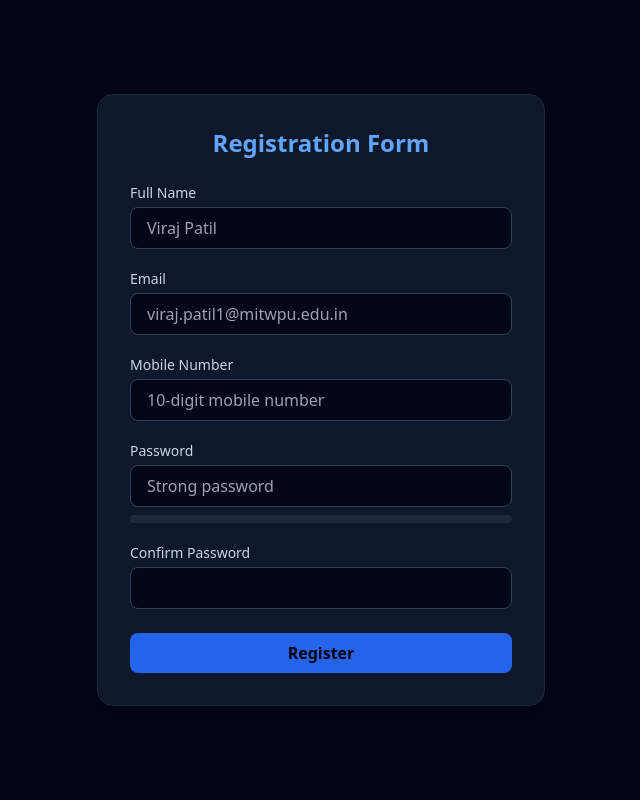
After one commit to virajmit/viraj_1032240027, a PHP site: page /form.html in a window 1280 px wide. The commit adds this page. Shown: the whole page, without its empty margins (319-959 px from the left). Run offline with PHP 8.4, Linux system fonts and the light colour scheme; some libraries are stand-ins or nearby versions.

Commit message:
Add files via upload

```diff
--- /dev/null
+++ b/form.html
@@ -0,0 +1,189 @@
+<!DOCTYPE html>
+<html lang="en">
+<head>
+  <meta charset="UTF-8" />
+  <title>Advanced Tailwind Form Validation</title>
+  <meta name="viewport" content="width=device-width, initial-scale=1.0" />
+
+  <!-- Tailwind CDN -->
+  <script src="https://cdn.tailwindcss.com"></script>
+</head>
+
+<body class="min-h-screen bg-slate-950 flex items-center justify-center px-4">
+
+  <div class="w-full max-w-md bg-slate-900 border border-slate-800 rounded-2xl p-8 shadow-xl">
+    <h2 class="text-2xl font-bold text-blue-400 text-center mb-6">
+      Registration Form
+    </h2>
+
+    <form id="form" novalidate>
+
+      <!-- Name -->
+      <div class="mb-5">
+        <label class="block text-sm text-slate-300 mb-1">Full Name</label>
+        <input
+          type="text"
+          id="name"
+          class="w-full px-4 py-2 rounded-lg bg-slate-950 border border-slate-700 text-white focus:outline-none
+focus:ring-2 focus:ring-blue-500"
+          placeholder="Viraj Patil"
+        />
+        <p id="nameError" class="text-red-400 text-sm mt-1 hidden"></p>
+      </div>
+
+      <!-- Email -->
+      <div class="mb-5">
+        <label class="block text-sm text-slate-300 mb-1">Email</label>
+        <input
+          type="email"
+          id="email"
+          class="w-full px-4 py-2 rounded-lg bg-slate-950 border border-slate-700 text-white focus:outline-none
+focus:ring-2 focus:ring-blue-500"
+          placeholder="viraj.patil1@mitwpu.edu.in"
+        />
+        <p id="emailError" class="text-red-400 text-sm mt-1 hidden"></p>
+      </div>
+
+      <!-- Phone -->
+      <div class="mb-5">
+        <label class="block text-sm text-slate-300 mb-1">Mobile Number</label>
+        <input
+          type="text"
+          id="phone"
+          class="w-full px-4 py-2 rounded-lg bg-slate-950 border border-slate-700 text-white focus:outline-none
+focus:ring-2 focus:ring-blue-500"
+          placeholder="10-digit mobile number"
+        />
+        <p id="phoneError" class="text-red-400 text-sm mt-1 hidden"></p>
+      </div>
+
+      <!-- Password -->
+      <div class="mb-5">
+        <label class="block text-sm text-slate-300 mb-1">Password</label>
+        <input
+          type="password"
+          id="password"
+          class="w-full px-4 py-2 rounded-lg bg-slate-950 border border-slate-700 text-white focus:outline-none
+focus:ring-2 focus:ring-blue-500"
+          placeholder="Strong password"
+        />
+        <p id="passwordError" class="text-red-400 text-sm mt-1 hidden"></p>
+
+        <!-- Strength Meter -->
+        <div class="mt-2 h-2 bg-slate-800 rounded">
+          <div id="strengthBar" class="h-full rounded w-0 bg-red-500 transition-all"></div>
+        </div>
+      </div>
+
+      <!-- Confirm Password -->
+      <div class="mb-6">
+        <label class="block text-sm text-slate-300 mb-1">Confirm Password</label>
+        <input
+          type="password"
+          id="confirmPassword"
+          class="w-full px-4 py-2 rounded-lg bg-slate-950 border border-slate-700 text-white focus:outline-none
+focus:ring-2 focus:ring-blue-500"
+        />
+        <p id="confirmError" class="text-red-400 text-sm mt-1 hidden"></p>
+      </div>
+
+      <button
+        type="submit"
+        class="w-full bg-blue-600 hover:bg-blue-500 text-black font-semibold py-2 rounded-lg transition"
+      >
+        Register
+      </button>
+
+      <p id="successMsg" class="text-green-400 text-center mt-4 hidden">
+        Form submitted successfully!
+      </p>
+
+    </form>
+  </div>
+
+  <!-- JavaScript Validation -->
+  <script>
+    const form = document.getElementById("form");
+
+    const validators = {
+      name: value => /^[A-Za-z ]{3,}$/.test(value),
+      email: value => /^[^\\s@]+@[^\\s@]+\\.[^\\s@]+$/.test(value),
+      phone: value => /^[6-9]\\d{9}$/.test(value),
+      password: value =>
+        /^(?=.*[a-z])(?=.*[A-Z])(?=.*\\d)(?=.*[@$!%*?&]).{8,}$/.test(value)
+    };
+
+    function showError(id, msg) {
+      const el = document.getElementById(id);
+      el.textContent = msg;
+      el.classList.remove("hidden");
+    }
+
+    function hideError(id) {
+      document.getElementById(id).classList.add("hidden");
+    }
+
+    // Password strength
+    document.getElementById("password").addEventListener("input", e => {
+      const value = e.target.value;
+      const bar = document.getElementById("strengthBar");
+
+      let strength = 0;
+      if (/[a-z]/.test(value)) strength++;
+      if (/[A-Z]/.test(value)) strength++;
+      if (/\d/.test(value)) strength++;
+      if (/[@$!%*?&]/.test(value)) strength++;
+
+      bar.style.width = `${strength * 25}%`;
+      bar.className = "h-full rounded transition-all " +
+        (strength <= 1 ? "bg-red-500" :
+         strength === 2 ? "bg-yellow-500" :
+         strength === 3 ? "bg-blue-500" :
+                          "bg-green-500");
+    });
+
+    form.addEventListener("submit", e => {
+      e.preventDefault();
+      let valid = true;
+
+      const name = form.name.value.trim();
+      const email = form.email.value.trim();
+      const phone = form.phone.value.trim();
+      const password = form.password.value;
+      const confirm = form.confirmPassword.value;
+
+      if (!validators.name(name)) {
+        showError("nameError", "Name must be at least 3 letters.");
+        valid = false;
+      } else hideError("nameError");
+
+      if (!validators.email(email)) {
+        showError("emailError", "Invalid email format.");
+        valid = false;
+      } else hideError("emailError");
+
+      if (!validators.phone(phone)) {
+        showError("phoneError", "Enter a valid 10-digit Indian number.");
+        valid = false;
+      } else hideError("phoneError");
+
+      if (!validators.password(password)) {
+        showError("passwordError", "Password must be strong.");
+        valid = false;
+      } else hideError("passwordError");
+
+      if (password !== confirm) {
+        showError("confirmError", "Passwords do not match.");
+        valid = false;
+      } else hideError("confirmError");
+
+      if (valid) {
+        document.getElementById("successMsg").classList.remove("hidden");
+        form.reset();
+        document.getElementById("strengthBar").style.width = "0";
+      }
+    });
+  </script>
+
+</body>
+</html>
--- a/index.php
+++ b/index.php
@@ -50,7 +50,7 @@ if (isset($_POST['update'])) {
 <!DOCTYPE html>
 <html>
 <head>
-    <title>Student CRUD</title>
+    <title>Viraj 1032240027 CRUD</title>
     <style>
         body { font-family: Arial; background:#f4f4f4; padding:20px; }
         form { background:#fff; padding:20px; width:300px; }
```
